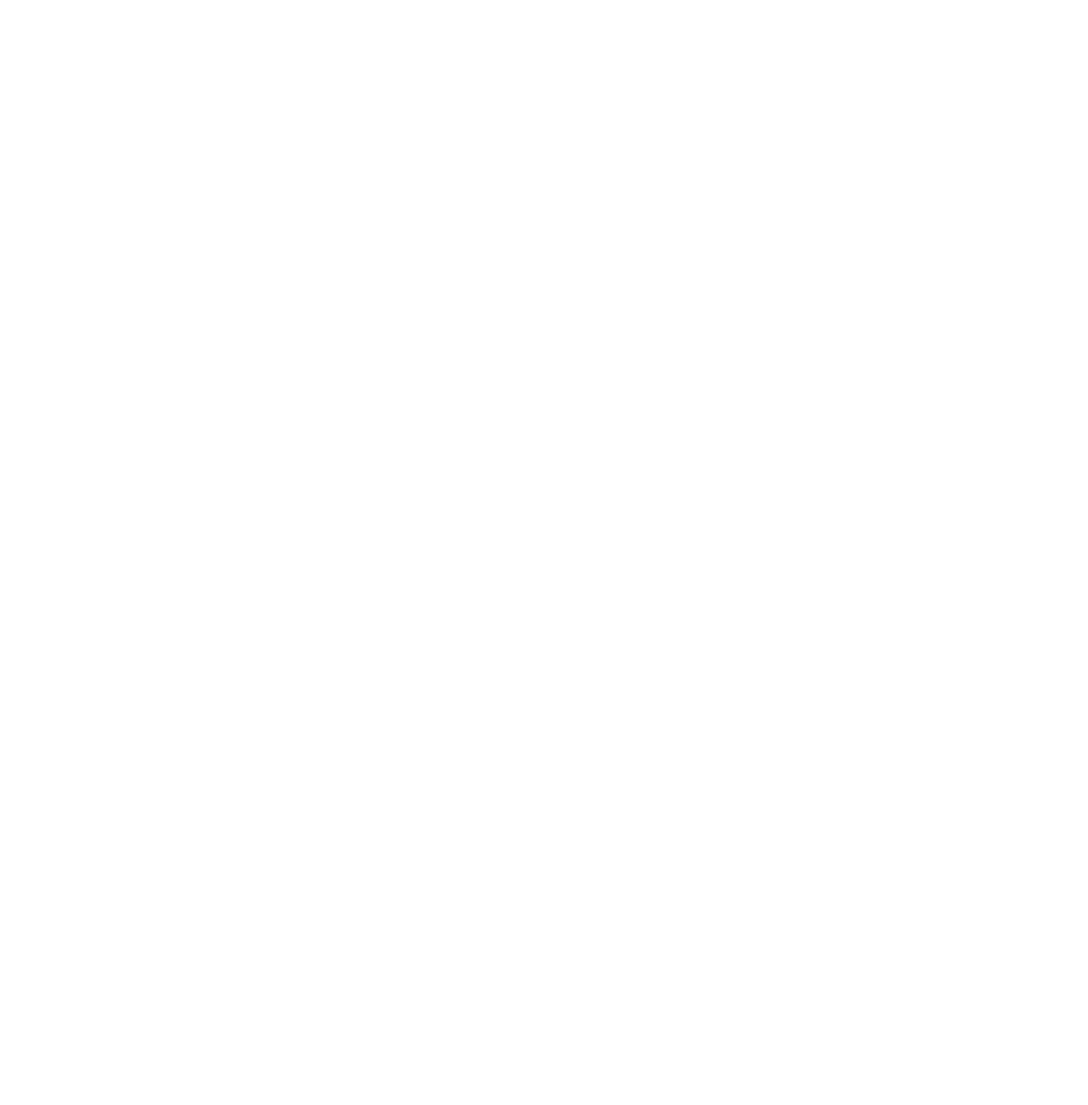
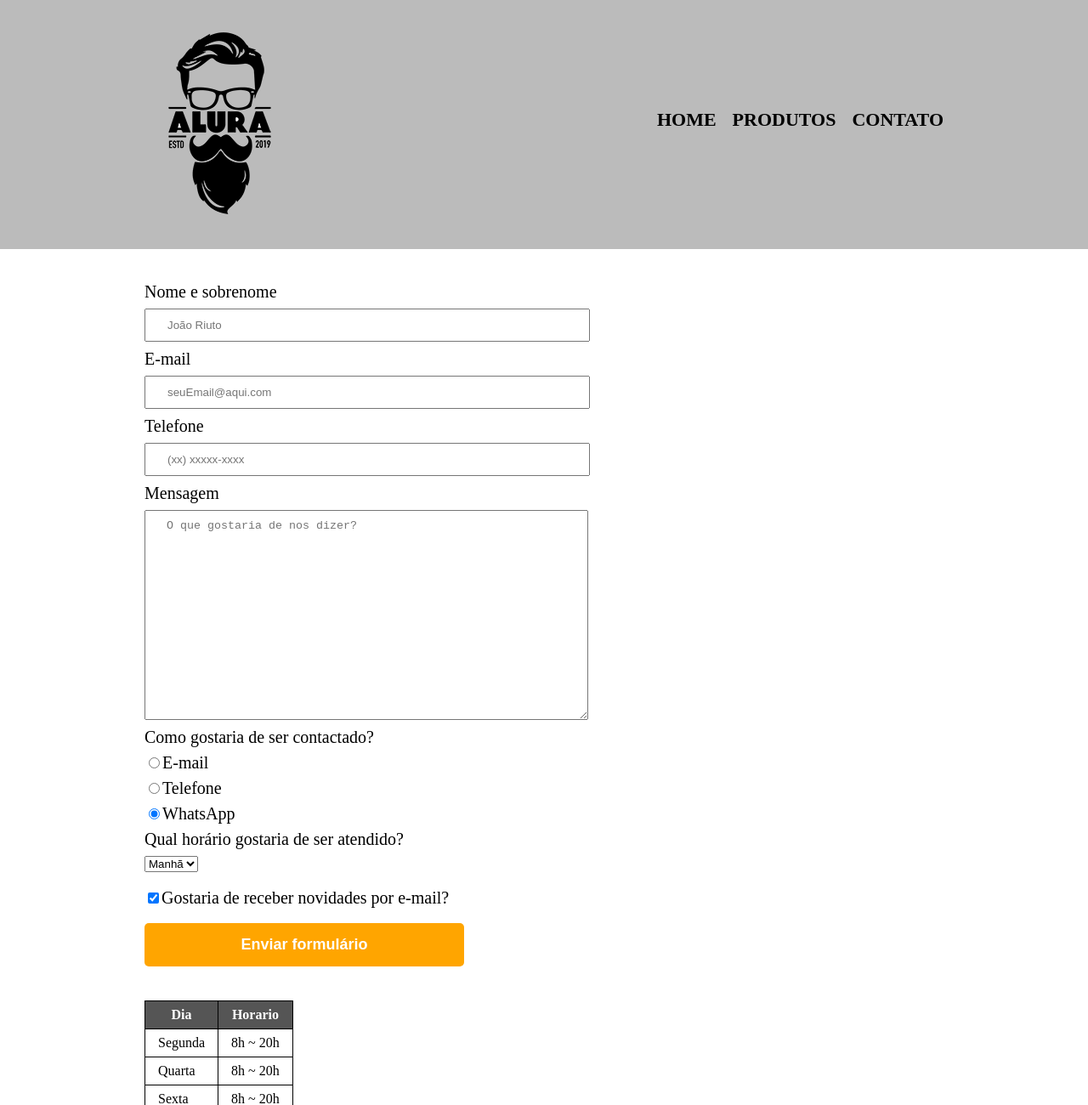
Before and after one commit to joaoriuto/frontendKnowledge, a plain HTML site: page barbeariaAlura/contato.html in a window 1280 px wide. Shown: the top 1300 px of the page at 85% size. Before the commit the page ends 800 px from the top, so only its background shows below. Drawn offline with Linux system fonts and the light colour scheme.

Commit message:
Finalizaçao modulo de contato

```diff
--- a/barbeariaAlura/contato.html
+++ b/barbeariaAlura/contato.html
@@ -0,0 +1,89 @@
+<!DOCTYPE html>
+<html>
+    <head>
+        <meta charset="utf-8">
+        <title>Barbearia Alura - Contato</title>
+        <link rel="stylesheet" href="reset.css">
+        <link rel="stylesheet" href="style.css">
+    </head>
+    <body>
+        <header>
+            <div class="caixa">
+                <h1><img src="imgs/logo.png" alt="Logomarca da barbearia Alura"></h1>
+
+                <nav>
+                    <ul>
+                        <li><a href="index.html">Home</a></li>
+                        <li><a href="produtos.html">Produtos</a></li>
+                        <li><a href="contato.html">Contato</a></li>
+                    </ul>
+                </nav>
+            </div>
+        </header>
+
+        <main>
+            <form>
+                <label for="nomesobrenome">Nome e sobrenome</label>
+                <input type="text" id="nomesobrenome" class="input-padrao" placeholder="João Riuto" required>
+
+                <label for="email">E-mail</label>
+                <input type="email" id="email" class="input-padrao" placeholder="seuEmail@aqui.com" required>
+
+                <label for="telefone">Telefone</label>
+                <input type="tel" id="telefone" class="input-padrao" placeholder="(xx) xxxxx-xxxx" required>
+
+                <label for="mensagem">Mensagem</label>
+                <textarea id="mensagem" cols="70" rows="15" class="input-padrao" placeholder="O que gostaria de nos dizer?" required></textarea>
+
+                <fieldset>
+                    <legend>Como gostaria de ser contactado?</legend>
+                    <label for="radio-email"><input type="radio" name="contato" value="email" id="radio-email">E-mail</label>
+
+                    <label for="radio-telefone"><input type="radio" name="contato" value="telefone" id="radio-telefone">Telefone</label>
+
+                    <label for="radio-whatsapp"><input type="radio" name="contato" value="whatsapp" id="radio-whatsapp" checked>WhatsApp</label>
+                </fieldset>
+
+                <fieldset>
+                    <legend>Qual horário gostaria de ser atendido?</legend>
+                    <select>
+                        <option>Manhã</option>
+                        <option>Tarde</option>
+                        <option>Noite</option>
+                    </select>
+                </fieldset>
+
+                <label class="checkbox"><input type="checkbox" checked>Gostaria de receber novidades por e-mail?</label>
+
+                <input type="submit" value="Enviar formulário" class="enviar">
+            </form>
+
+            <table>
+                <thead>
+                    <tr>
+                        <th>Dia</th>
+                        <th>Horario</th>
+                    </tr>
+               </thead>
+               <tbody>
+                    <tr>
+                        <td>Segunda</td>
+                        <td>8h ~ 20h</td>
+                    </tr>
+                    <tr>
+                        <td>Quarta</td>
+                        <td>8h ~ 20h</td>
+                    </tr>
+                    <tr>
+                        <td>Sexta</td>
+                        <td>8h ~ 20h</td>
+                    </tr>
+               </tbody>
+            </table>
+        </main>
+        <footer>
+            <img src="imgs/logo-branco.png" alt="Logomarca da barbearia Alura">
+            <p class="copyright">&copy; Copyright Barbearia Alura since 2019.</p>
+        </footer>
+    </body>
+</html>
--- /dev/null
+++ b/barbeariaAlura/style-home.css
@@ -0,0 +1,55 @@
+
+body {
+
+}
+
+#banner {
+   width: 100%;
+
+}
+
+.principal {
+   background-color: #CCCCCC;
+   padding: 30px;
+}
+
+.titulo-principal {
+   padding-left: 20px;
+}
+
+.titulo-centralizado {
+   text-align: center;
+}
+
+p {
+   text-align: center;
+}
+
+#missao {
+
+   font-size: 20px;
+}
+
+em strong {
+   color: red;
+}
+
+.itens {
+   font-style: italic;
+}
+
+.beneficios {
+   background-color: #ffffff;
+   padding: 20px;
+}
+
+ul {
+   display: inline-block;
+   vertical-align: top;
+   width: 20%;
+   margin-right: 15%;
+}
+
+.imgbeneficios {
+   width: 50%;
+}
--- a/barbeariaAlura/style.css
+++ b/barbeariaAlura/style.css
@@ -1,55 +1,151 @@
+header {
+    background: #BBBBBB;
+    padding: 20px 0;
+}
 
-body {
+.caixa {
+    position: relative;
+    width: 940px;
+    margin: 0 auto;
+}
+
+nav {
+    position: absolute;
+    top: 110px;
+    right: 0px;
 
 }
 
-#banner {
-   width: 100%;
-
+nav li {
+    display: inline;
 }
 
-.principal {
-   background-color: #CCCCCC;
-   padding: 30px;
+nav a {
+    text-transform: uppercase;
+    color: #000000;
+    font-weight: bold;
+    font-size: 22px;
+    text-decoration: none;
+    margin: 0 0 0 15px;
 }
 
-.titulo-principal {
-   padding-left: 20px;
+nav a:hover {
+    color:#C78C19;
+    text-decoration: underline;
 }
 
-.titulo-centralizado {
-   text-align: center;
+.produtos {
+    width: 940px;
+    margin: 0 auto;
+    padding: 50px 0;
 }
 
-p {
-   text-align: center;
+.produtos li {
+    display: inline-block;
+    text-align: center;
+    width: 30%;
+    vertical-align: top;
+    margin: 0 1.2%;
+    padding: 30px 20px;
+    box-sizing: border-box;
+    border: 2px solid black;
+    border-radius: 5%;
 }
 
-#missao {
-
-   font-size: 20px;
+.produtos li:hover {
+    border-color: #C78C19;
 }
 
-em strong {
-   color: red;
+.produtos li:active {
+    border-color: green;
 }
 
-.itens {
-   font-style: italic;
+.produtos li:hover h2 {
+    font-size: 34px;
+}
+.produtos h2 {
+    font-size: 30px;
+    font-weight: bold;
 }
 
-.beneficios {
-   background-color: #ffffff;
-   padding: 20px;
+
+.produto-descricao {
+    font-size: 18px;
 }
 
-ul {
-   display: inline-block;
-   vertical-align: top;
-   width: 20%;
-   margin-right: 15%;
+.produto-preco {
+    font-size: 22px;
+    font-weight: bold;
+    margin-top: 10px;
 }
 
-.imgbeneficios {
-   width: 50%;
+footer {
+    text-align: center;
+    background: url("imgs/bg.jpg");
+    padding: 40px 0;
 }
+
+.copyright {
+    color: #FFFFFF;
+    font-size: 13px;
+    margin: 20px 0;
+}
+
+main {
+    width: 940px;
+    margin: 0 auto;
+}
+
+form {
+    margin: 40px 0;
+}
+
+form label, form legend {
+    display: block;
+    font-size: 20px;
+    margin: 0px 0px 10px;
+}
+
+.input-padrao {
+    display: block;
+    margin: 0 0 10px;
+    padding: 10px 25px;
+    width: 50%;
+}
+
+.checkbox {
+    margin: 20px 0;
+}
+
+.enviar {
+    width: 40%;
+    padding: 15px 0;
+    background: orange;
+    color: white;
+    font-size: 18px;
+    font-weight: bold;
+    border: none;
+    border-radius: 5px;
+    transition: 1s all;
+    cursor: pointer;
+}
+
+.enviar:hover {
+    background: darkorange;
+    transform: scale(1.2);
+}
+
+table {
+    margin: 20px 0 40px;
+}
+
+thead {
+    background: #555555;
+    color: white;
+    font-weight: bold;
+}
+
+td, th {
+    border: 1px solid black;
+    padding: 8px 15px;
+}
```
Also changed, not shown: barbeariaAlura/index.html (+1 -1 lines), barbeariaAlura/produtos.html (+1 -1 lines).
